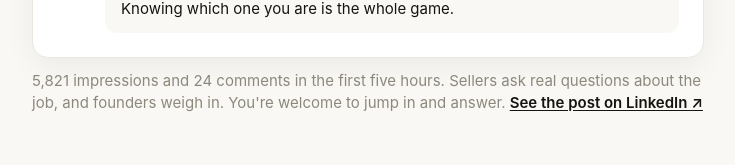
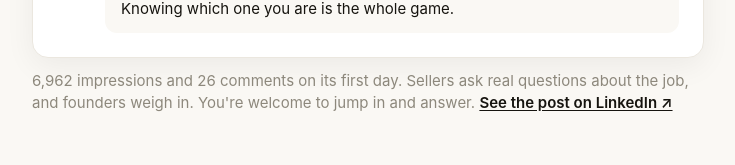
Before and after one commit to joshuabraungit/BraunBoard, a Next.js app: page /employers in a window 1280 px wide. Shown: the part 4049-4214 px from the top of the page, without its empty margins (272-1007 px from the left). Built offline with nearby package versions, Linux system fonts and the light colour scheme; no server answers.

Commit message:
Employer page: final LinkedIn post numbers
Co-Authored-By: Claude Opus 5.5 <noreply@anthropic.com>
Claude-Session: https://claude.ai/code/session_016iryqUvsEvSGaoLWeABUhc

```diff
--- a/src/app/employers/page.tsx
+++ b/src/app/employers/page.tsx
@@ -115,8 +115,8 @@ You get to ask your questions. They get to meet the person behind the résumé.
 Two codes left. Two conversations.
 
 Link in the comments.`;
-// Counts as of Nov 11, 2026, about five hours after it went up.
-const POST_STATS = { impressions: "5,821", comments: 24, when: "in the first five hours" };
+// Counts frozen as of the evening of Nov 11, 2026 (its first day).
+const POST_STATS = { impressions: "6,962", comments: 26, when: "on its first day" };
 // Real comments from the post, names shown, no photos.
 const POST_COMMENTS = [
   {
```
